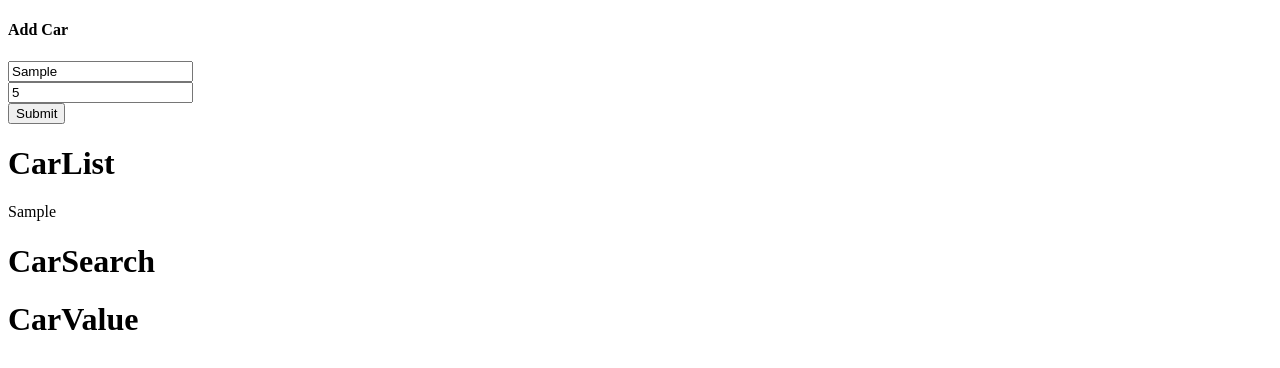
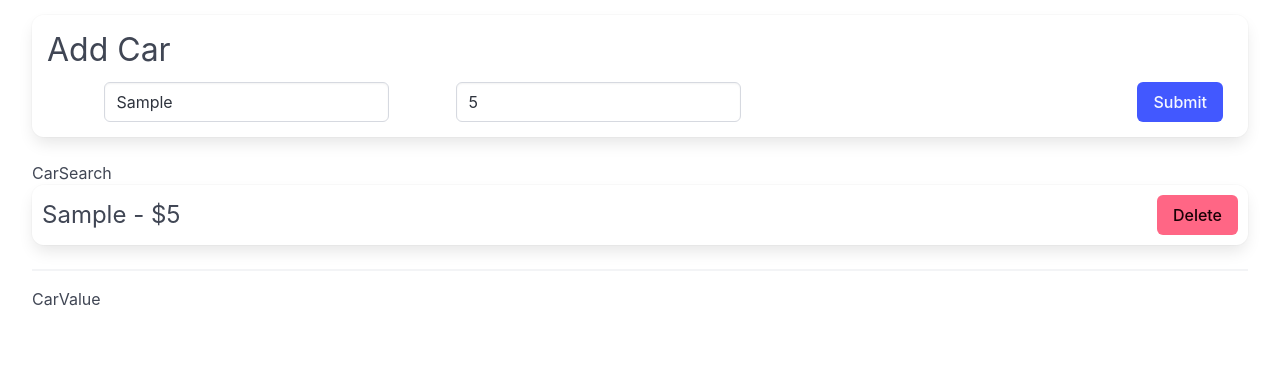
Before and after one commit to shiwanshudev/cars, a React (Vite) app: page / in a window 1280 px wide. Both pictures are taken after typing "Sample", "5" into the empty fields and a click on the button "Submit". Shown: the top 368 px of the page. Built offline with nearby package versions, Linux system fonts and the light colour scheme.

Commit message:
Add car list and update style

```diff
--- a/src/App.jsx
+++ b/src/App.jsx
@@ -5,11 +5,11 @@ import CarValue from "./components/CarValue";
 
 export default function App() {
   return (
-    <>
+    <div className="container is-fluid">
       <CarForm />
+      <CarSearch />
       <CarList />
-      <CarSearch />
       <CarValue />
-    </>
+    </div>
   );
 }
--- a/src/components/CarList.jsx
+++ b/src/components/CarList.jsx
@@ -1,14 +1,26 @@
-import { useSelector } from "react-redux";
+import { useSelector, useDispatch } from "react-redux";
+import { removeCar } from "../store";
 
 export default function CarList() {
   const cars = useSelector((state) => state.cars.data);
-  console.log(cars);
+  const dispatch = useDispatch();
+  const handleCarDelete = (car) => {
+    dispatch(removeCar(car.id));
+  };
+  const renderedCars = cars.map((car) => (
+    <div key={car.id} className="panel">
+      <p>
+        {car.name} - ${car.cost}
+      </p>
+      <button className="button is-danger" onClick={() => handleCarDelete(car)}>
+        Delete
+      </button>
+    </div>
+  ));
   return (
-    <div>
-      <h1>CarList</h1>
-      {cars.map((car) => (
-        <p key={car.id}>{car.name}</p>
-      ))}
+    <div className="car-list">
+      {renderedCars}
+      <hr />
     </div>
   );
 }
--- a/src/main.jsx
+++ b/src/main.jsx
@@ -1,3 +1,5 @@
+import "bulma/css/bulma.css";
+import "./styles.css";
 import React from "react";
 import { createRoot } from "react-dom/client";
 import App from "./App";
--- a/src/store/slices/CarsSlice.js
+++ b/src/store/slices/CarsSlice.js
@@ -22,7 +22,7 @@ const carsSlice = createSlice({
     // Assumption:
     // action.payload === id of the car we want to remove
     removeCar(state, action) {
-      const updatedCars = state.cars.filter((car) => car.id !== action.payload);
+      const updatedCars = state.data.filter((car) => car.id !== action.payload);
       state.data = updatedCars;
     },
   },
--- /dev/null
+++ b/src/styles.css
@@ -0,0 +1,79 @@
+.car-form {
+  margin-top: 15px;
+  padding: 15px;
+}
+.car-form .field-group {
+  display: flex;
+  margin-bottom: 0px;
+}
+.car-form form {
+  display: flex;
+  justify-content: space-between;
+}
+.car-form .field {
+  display: flex;
+  align-items: center;
+  margin-bottom: 0px;
+  margin-right: 10px;
+}
+.car-form .field label.label {
+  margin-bottom: 0px;
+  width: 70px;
+}
+.car-form input {
+  width: 100%;
+}
+.car-form h4.subtitle.is-3 {
+  margin-bottom: 0.75rem;
+}
+
+.car-list .panel.bold {
+  font-weight: 600;
+}
+
+.car-list .panel {
+  padding: 10px;
+  display: flex;
+  flex-direction: row;
+  justify-content: space-between;
+  align-items: center;
+}
+
+.car-list p {
+  font-size: 1.5rem;
+}
+
+.car-list .note {
+  font-style: italic;
+  display: block;
+  margin: 40px 20px;
+}
+
+.car-value {
+  font-size: 2rem;
+  text-align: right;
+}
+
+hr {
+  margin: 1rem 0;
+}
+
+.list-header {
+  display: flex;
+  flex-direction: row;
+  justify-content: space-between;
+  align-items: center;
+}
+
+.list-header h3.title {
+  margin-bottom: 0px;
+}
+
+.list-header .search {
+  display: flex;
+  align-items: center;
+}
+.list-header .search .label {
+  margin-bottom: 0px;
+  margin-right: 10px;
+}
```
